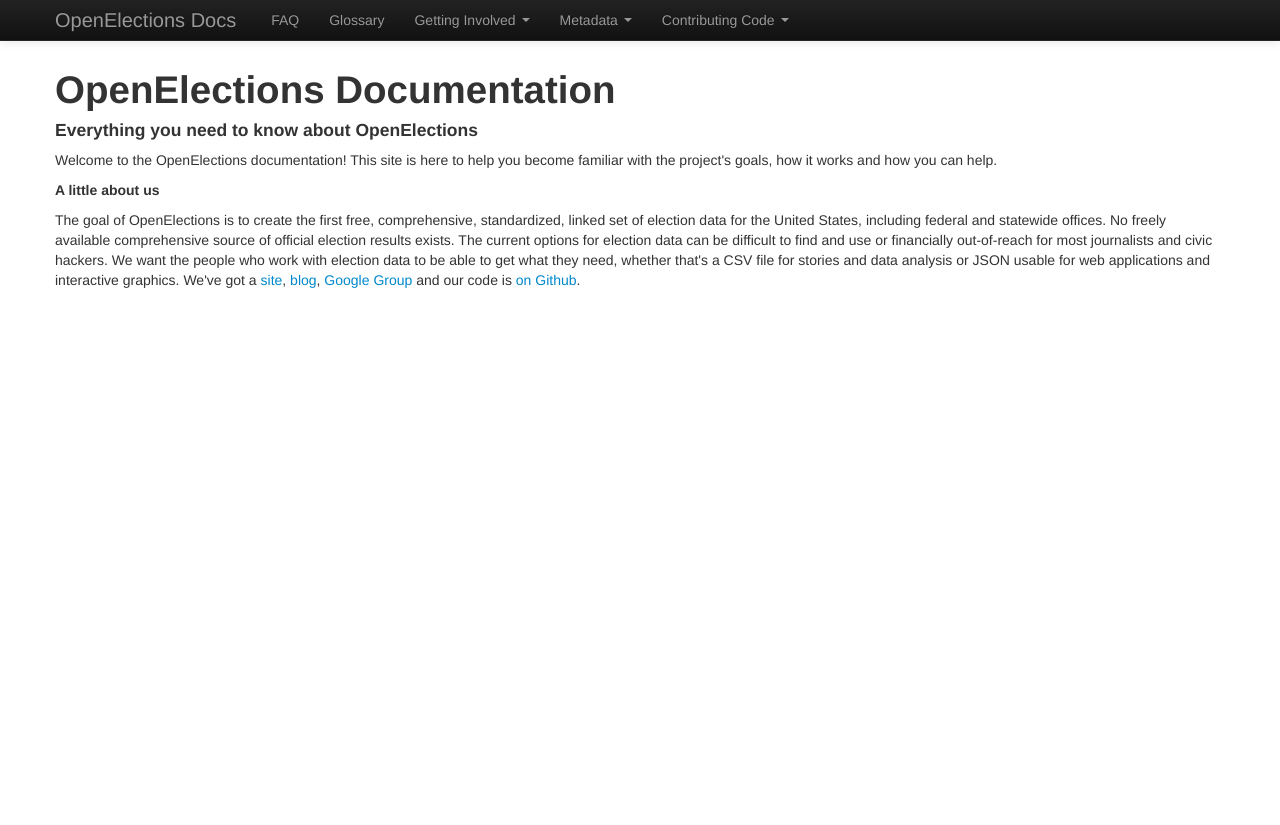
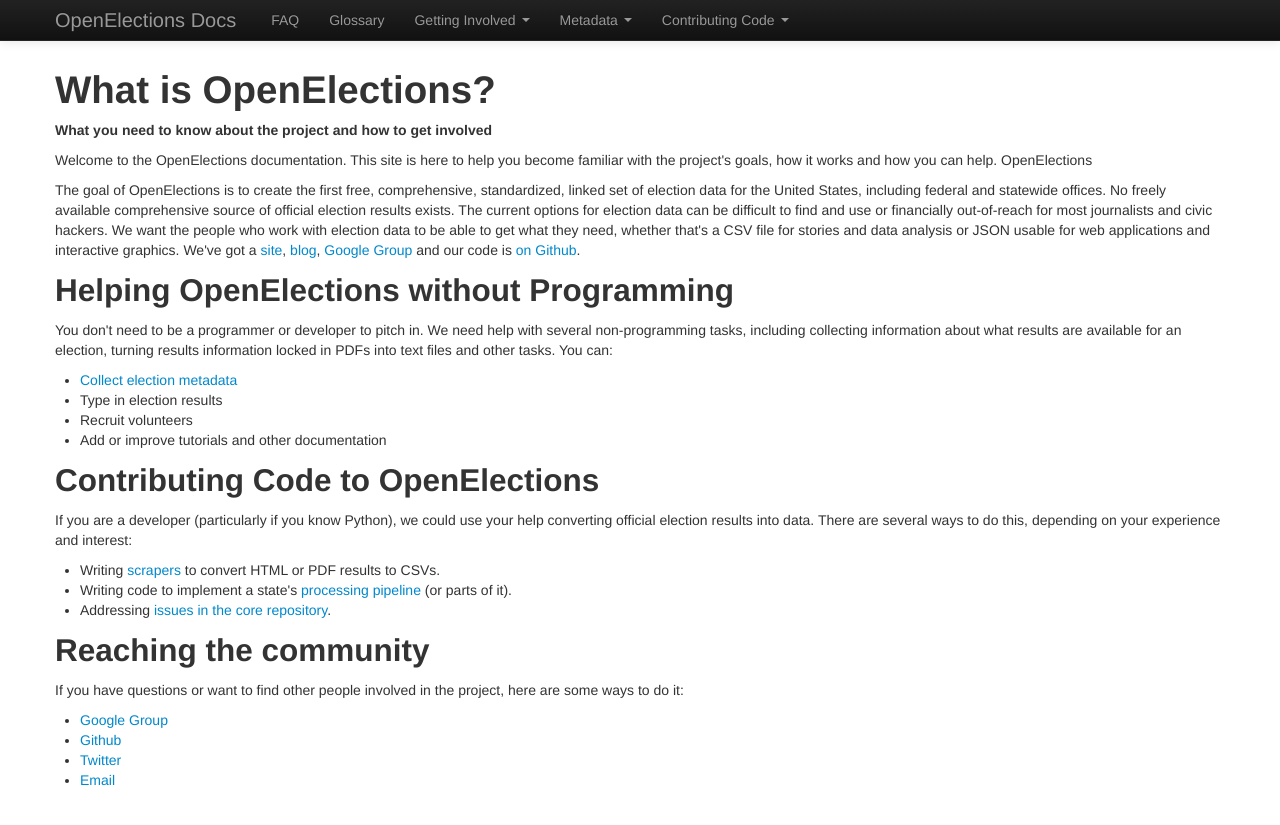
Before and after one commit to openelections/docs, a Jekyll site: the page built from index.html, in a window 1280 px wide. Shown: the top 825 px of the page. Built offline with Jekyll 4.4.1, drawn with Linux system fonts in a browser that asks for light colours; nearby versions of some CDN libraries; some web fonts are replaced.

Commit message:
rework docs index

```diff
--- a/index.html
+++ b/index.html
@@ -3,16 +3,42 @@
 title: OpenElections Documentation
 ---
 
-<h1>OpenElections Documentation</h1>
+<h1>What is OpenElections?</h1>
 
-<h4>Everything you need to know about OpenElections</h4>
+<h5>What you need to know about the project and how to get involved</h5>
 
-<p>Welcome to the OpenElections documentation! This site is here to help you become familiar with the project's goals, how it works and how you can help.</p>
+<p>Welcome to the OpenElections documentation. This site is here to help you become familiar with the project's goals, how it works and how you can help. OpenElections </p>
+<p>The goal of OpenElections is to create the first free, comprehensive, standardized, linked set of election data for the United States, including federal and statewide offices. No freely available comprehensive source of official election results exists. The current options for election data can be difficult to find and use or financially out-of-reach for most journalists and civic hackers. We want the people who work with election data to be able to get what they need, whether that's a CSV file for stories and data analysis or JSON usable for web applications and interactive graphics. We've got a <a href="http://openelections.net/">site</a>, <a href="http://blog.openelections.net/">blog</a>, <a href="https://groups.google.com/forum/?fromgroups#!forum/openelections">Google Group</a> and our code is <a href="https://github.com/openelections">on Github</a>.
+</p>
 
+<h2>Helping OpenElections without Programming</h2>
 
-<h5>A little about us</h5>
+<p>You don't need to be a programmer or developer to pitch in. We need help with several non-programming tasks, including collecting information about what results are available for an election, turning results information locked in PDFs into text files and other tasks. You can:</p>
 
-<p>The goal of OpenElections is to create the first free, comprehensive, standardized, linked set of election data for the United States, including federal and statewide offices.
+<ul>
+  <li><a href="http://docs.openelections.net/getting-involved/">Collect election metadata</a></li>
+  <li>Type in election results</li>
+  <li>Recruit volunteers</li>
+  <li>Add or improve tutorials and other documentation</li>
+</ul>
 
-No freely available comprehensive source of official election results exists. The current options for election data can be difficult to find and use or financially out-of-reach for most journalists and civic hackers. We want the people who work with election data to be able to get what they need, whether that's a CSV file for stories and data analysis or JSON usable for web applications and interactive graphics. We've got a <a href="http://openelections.net/">site</a>, <a href="http://blog.openelections.net/">blog</a>, <a href="https://groups.google.com/forum/?fromgroups#!forum/openelections">Google Group</a> and our code is <a href="https://github.com/openelections">on Github</a>.
-</p>
+<h2>Contributing Code to OpenElections</h2>
+
+<p>If you are a developer (particularly if you know Python), we could use your help converting official election results into data. There are several ways to do this, depending on your experience and interest:</p>
+
+<ul>
+  <li>Writing <a href="http://docs.openelections.net/guide/preprocessing/">scrapers</a> to convert HTML or PDF results to CSVs.</li>
+  <li>Writing code to implement a state's <a href="http://docs.openelections.net/guide/">processing pipeline</a> (or parts of it).</li>
+  <li>Addressing <a href="https://github.com/openelections/openelections-core/issues">issues in the core repository</a>.</li>
+</ul>
+
+<h2>Reaching the community</h2>
+
+<p>If you have questions or want to find other people involved in the project, here are some ways to do it:</p>
+
+<ul>
+  <li><a href="https://groups.google.com/forum/#!forum/openelections">Google Group</a></li>
+  <li><a href="https://github.com/openelections">Github</a></li>
+  <li><a href="https://twitter.com/openelex">Twitter</a></li>
+  <li><a href="mailto:openelections@gmail.com">Email</a></li>
+</ul>
```
